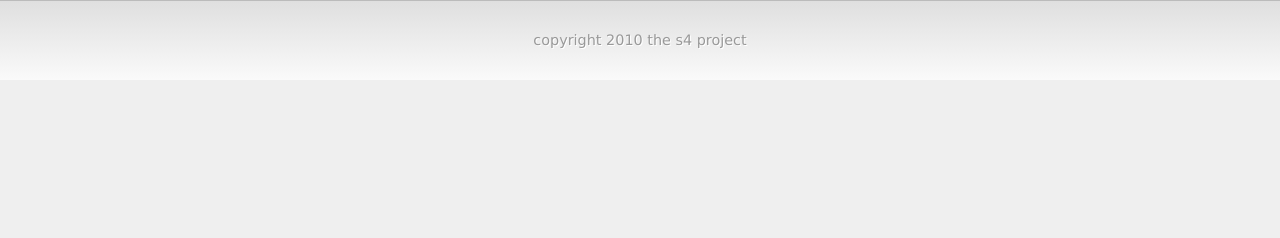
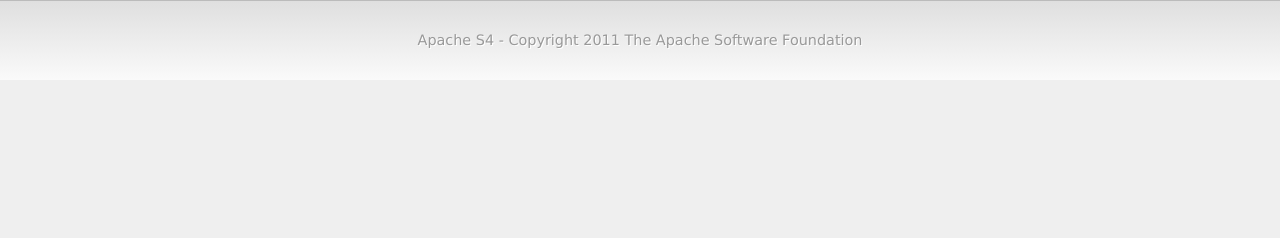
Before and after one commit to s4/website, a PHP site: page /team in a window 1280 px wide. Shown: the part 476-714 px from the top of the page. Run offline with PHP 8.4, Linux system fonts and the light colour scheme.

Commit message:
Added Apache Copyright Notice.

```diff
--- a/output/contrib/index.html
+++ b/output/contrib/index.html
@@ -119,7 +119,7 @@
     </div>
     <div id='footer'>
       <div class='container'>
-        <span class='copyright'>copyright 2010 the s4 project</span>
+        <span class='copyright'>Apache S4 - Copyright 2011 The Apache Software Foundation</span>
       </div>
     </div>
   </body>
--- a/output/index.html
+++ b/output/index.html
@@ -180,7 +180,7 @@
     </div>
     <div id='footer'>
       <div class='container'>
-        <span class='copyright'>copyright 2010 the s4 project</span>
+        <span class='copyright'>Apache S4 - Copyright 2011 The Apache Software Foundation</span>
       </div>
     </div>
   </body>
--- a/output/team/index.html
+++ b/output/team/index.html
@@ -140,7 +140,7 @@
     </div>
     <div id='footer'>
       <div class='container'>
-        <span class='copyright'>copyright 2010 the s4 project</span>
+        <span class='copyright'>Apache S4 - Copyright 2011 The Apache Software Foundation</span>
       </div>
     </div>
   </body>
```
Also changed, not shown: output/style/ie.css (+24 -24 lines), output/style/print.css (+14 -14 lines), output/style/screen.css (+243 -243 lines), 2 other files.
